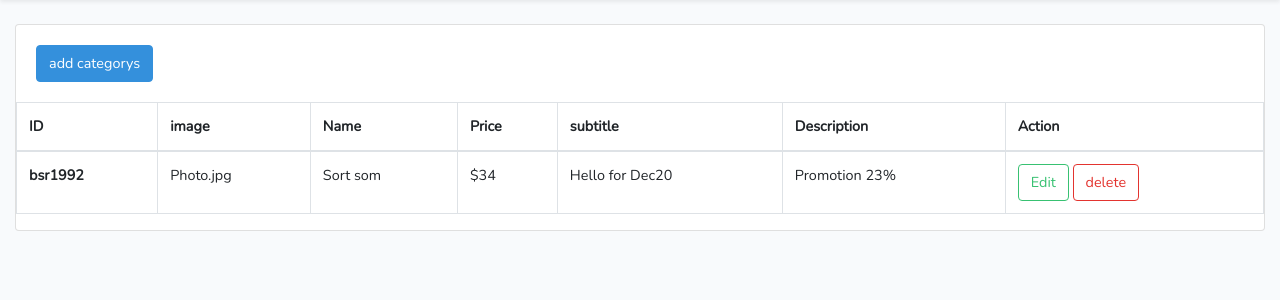
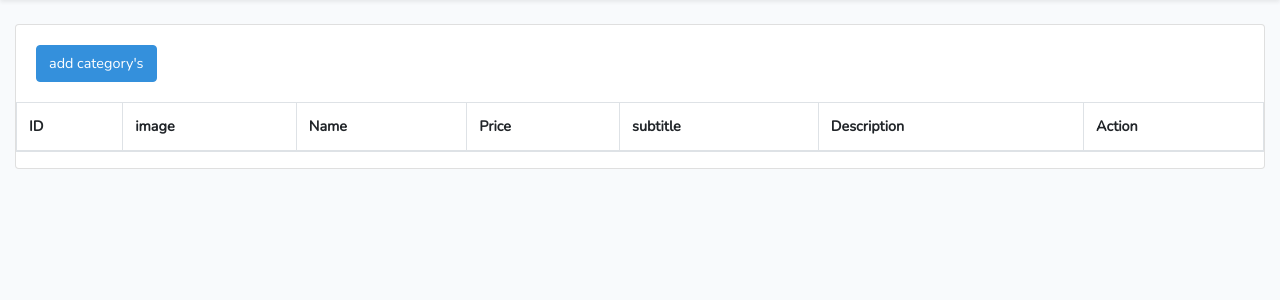
Before and after one commit to sortsom/ProductEcommerce, a Laravel app: template resources/views/home.blade.php in a window 1280 px wide. Shown: the part 55-355 px from the top of the page. Run offline with Laravel 8, Linux system fonts and the light colour scheme; the template is opened without the code that fills it, so the values that code supplies are empty; some libraries are stand-ins or nearby versions.

Commit message:
category

```diff
--- a/resources/views/home.blade.php
+++ b/resources/views/home.blade.php
@@ -7,7 +7,7 @@
             <div class="card">
                 <div class="card-body">
                     <button type="button" class="btn btn-primary" data-toggle="modal" data-target="#exampleModal">
-                       add categorys
+                       add category's
                     </button>
                     <!-- Modal -->
                     <div class="modal fade" id="exampleModal" tabindex="-1" aria-labelledby="exampleModalLabel" aria-hidden="true">
@@ -20,7 +20,7 @@
                                     </button>
                                 </div>
                                     <div class="card-body">
-                                        <form method="POST" action="#">
+                                        <form method="POST" action="{{Route('index.category')}}">
                                             @csrf
 
                                             <div class="form-group row">
@@ -41,7 +41,7 @@
                                                 <label for="email" class="col-md-4 col-form-label text-md-right">{{ __('Name') }}</label>
 
                                                 <div class="col-md-6">
-                                                    <input id="email" type="email" class="form-control @error('name') is-invalid @enderror" name="name" value="{{ old('name') }}" required autocomplete="name">
+                                                    <input id="name" type="text" class="form-control @error('name') is-invalid @enderror" name="name" value="{{ old('name') }}" required autocomplete="name">
 
                                                     @error('name')
                                                     <span class="invalid-feedback" role="alert">
@@ -54,7 +54,7 @@
                                                 <label for="password" class="col-md-4 col-form-label text-md-right">{{ __('Price') }}</label>
 
                                                 <div class="col-md-6">
-                                                    <input id="text" type="text" class="form-control @error('price') is-invalid @enderror" name="price" required autocomplete="Price">
+                                                    </label><input id="text" type="text" class="form-control @error('price') is-invalid @enderror" name="price" required autocomplete="Price">
 
                                                     @error('price')
                                                     <span class="invalid-feedback" role="alert">
@@ -100,7 +100,7 @@
                                             </div>
                                                 <div class="modal-footer">
                                                 <button type="button" class="btn btn-secondary" data-dismiss="modal">Close</button>
-                                                <button type="button" class="btn btn-primary">Save Add</button>
+                                                <button type="submit" class="btn btn-primary">Save Add</button>
                                             </div>
 
                                         </form>
@@ -123,10 +123,11 @@
                                 <th scope="col">Action</th>
                             </tr>
                             </thead>
+                            @foreach($categories as $Category)
                             <tbody>
                             <tr>
-                                <th scope="row">bsr1992</th>
-                                <td>Photo.jpg</td>
+                                <th scope="row">Hoe</th>
+                                <td>heo</td>
                                 <td>Sort som</td>
                                 <td>$34</td>
                                 <td>Hello for Dec20</td>
@@ -138,6 +139,7 @@
                             </tr>
 
                             </tbody>
+                            @endforeach
                         </table>
                     </div>
                 </div>
--- a/routes/web.php
+++ b/routes/web.php
@@ -16,15 +16,7 @@ use Illuminate\Support\Facades\Route;
 Route::get('/', function () {
     return view('welcome');
 });
-
+Route::post('/home',[\App\Http\Controllers\CategoryController::class,'index'])->name('index.category');
 Auth::routes();
 
 Route::get('/home', [App\Http\Controllers\HomeController::class, 'index'])->name('home');
-
-Auth::routes();
-
-Route::get('/home', [App\Http\Controllers\HomeController::class, 'index'])->name('home');
-
-Auth::routes();
-
-Route::get('/home', [App\Http\Controllers\HomeController::class, 'index'])->name('home');
```
Also changed, not shown: app/Http/Controllers/CategoryController.php (deleted, +0 -86 lines), app/Models/Category.php (deleted, +0 -11 lines), database/seeders/CategorySeeder.php (deleted, +0 -18 lines).
